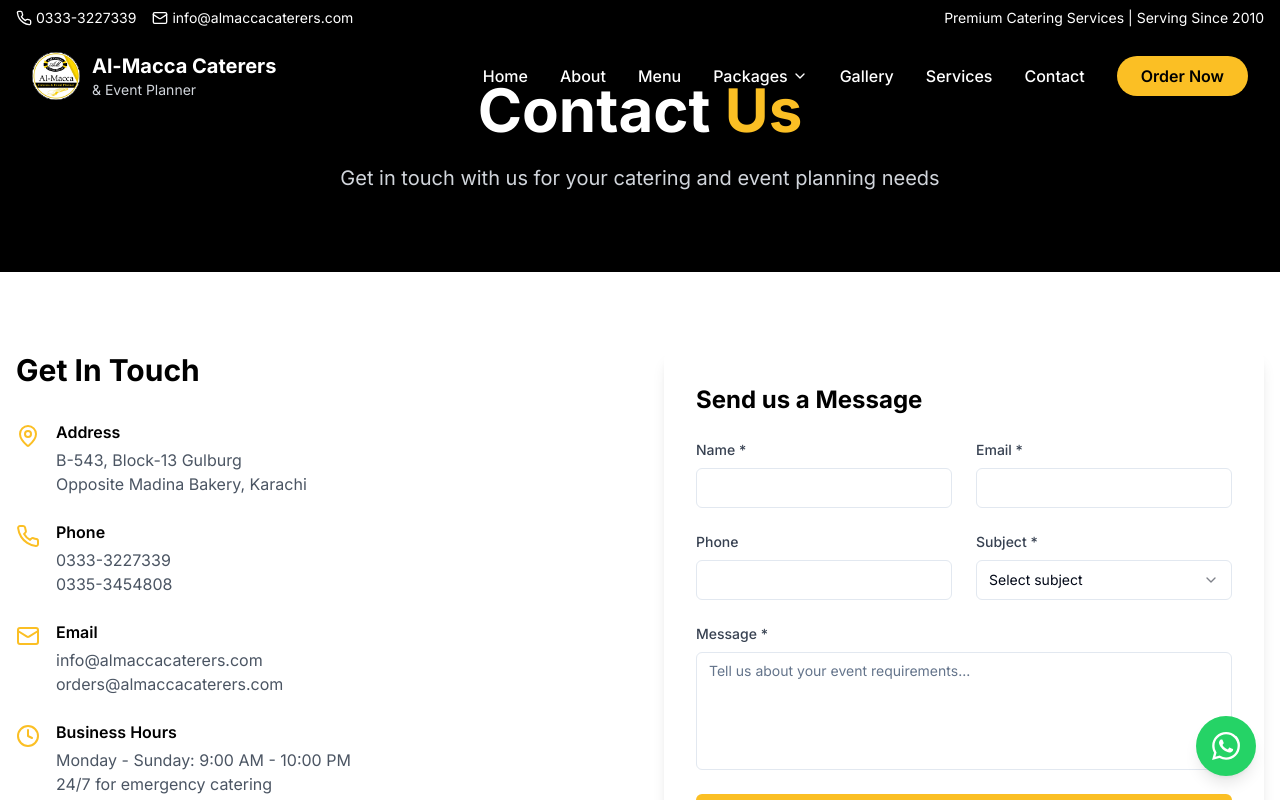
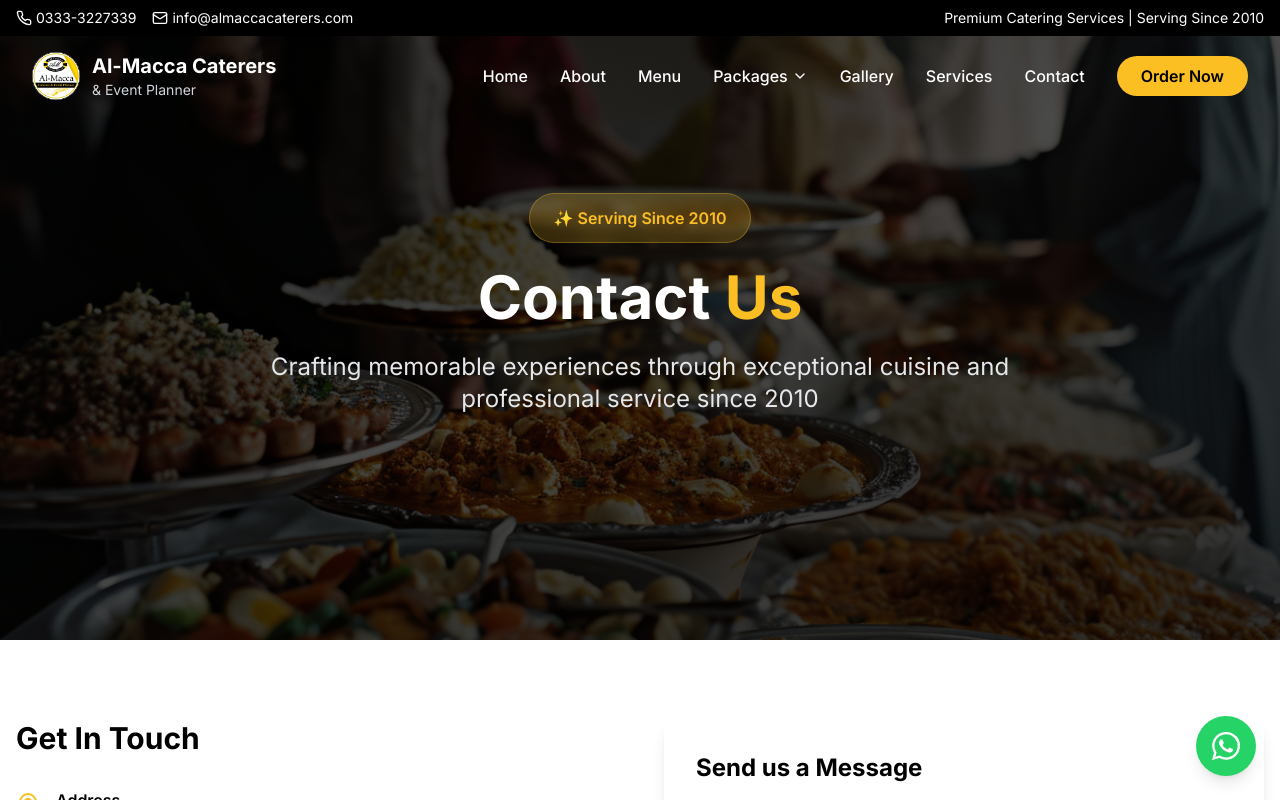
Before and after one commit to B-JCoder/almacca-catering, a Next.js app: page /contact in a window 1280 px wide. Shown: the top 800 px of the page. Built offline with nearby package versions, Linux system fonts and the light colour scheme.

Commit message:
uptade hero section
all hero section same

```diff
--- a/app/contact/page.tsx
+++ b/app/contact/page.tsx
@@ -11,6 +11,7 @@
 import type { Metadata } from "next"
 import ContactForm from "@/components/ContactForm"
 import { MapPin, Phone, Mail, Clock } from "lucide-react"
+import UnifiedHero from "@/components/UnifiedHero"
 
 export const metadata: Metadata = {
   title: "Contact Us - Al-Macca Caterers & Event Planner",
@@ -19,9 +20,19 @@ export const metadata: Metadata = {
 
 export default function ContactPage() {
   return (
+
+    <div className="min-h-screen bg-white">
+          {/* Unified Hero Section */}
+               <UnifiedHero
+                 title="Contact"
+                 subtitle="Crafting memorable experiences through exceptional cuisine and professional service since 2010"
+                 highlightWord=" Us"
+
+               />
+
     <div className="min-h-screen bg-white">
       {/* Hero Section */}
-      <section className="bg-black text-white py-20">
+      {/* <section className="bg-black text-white py-20">
         <div className="container mx-auto px-4">
           <div className="max-w-4xl mx-auto text-center">
             <h1 className="text-4xl md:text-6xl font-bold mb-6">
@@ -30,7 +41,7 @@ export default function ContactPage() {
             <p className="text-xl text-gray-300">Get in touch with us for your catering and event planning needs</p>
           </div>
         </div>
-      </section>
+      </section> */}
 
       {/* Contact Section */}
       <section className="py-20">
@@ -113,5 +124,7 @@ export default function ContactPage() {
         </div>
       </section>
     </div>
+    </div>
+
   )
 }
--- a/app/gallery/page.tsx
+++ b/app/gallery/page.tsx
@@ -1,5 +1,6 @@
 import type { Metadata } from "next"
 import ImageGallery from "@/components/ImageGallery"
+import UnifiedHero from "@/components/UnifiedHero"
 
 export const metadata: Metadata = {
   title: "Events Gallery - Al-Macca Caterers & Event Planner",
@@ -21,8 +22,16 @@ const galleryImages = [
 export default function GalleryPage() {
   return (
     <div className="min-h-screen bg-white">
+          <div className="min-h-screen bg-white">
+                {/* Unified Hero Section */}
+                     <UnifiedHero
+                       title="Gallery"
+                       subtitle="Crafting memorable experiences through exceptional cuisine and professional service since 2010"
+                      //  highlightWord=" Us"
+
+                     />
       {/* Hero Section */}
-      <section className="bg-black text-white py-20">
+      {/* <section className="bg-black text-white py-20">
         <div className="container mx-auto px-4">
           <div className="max-w-4xl mx-auto text-center">
             <h1 className="text-4xl md:text-6xl font-bold mb-6">
@@ -31,7 +40,7 @@ export default function GalleryPage() {
             <p className="text-xl text-gray-300">Explore our portfolio of successful events and celebrations</p>
           </div>
         </div>
-      </section>
+      </section> */}
 
       {/* Gallery */}
       <section className="py-20">
@@ -40,5 +49,6 @@ export default function GalleryPage() {
         </div>
       </section>
     </div>
+    </div>
   )
 }
--- a/app/page.tsx
+++ b/app/page.tsx
@@ -33,7 +33,7 @@ const YouTubeReviewSection = dynamic(
 
 export default function Home() {
   return (
-    <div className="min-h-screen">
+    <div className="min-h-[100svh] relative">
       {/* Hero Slider */}
       <HeroSlider />
 
```
